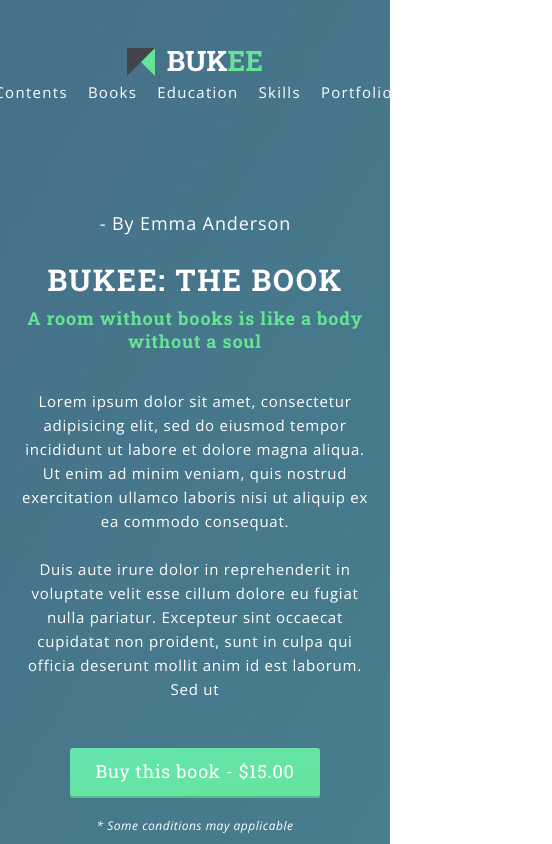
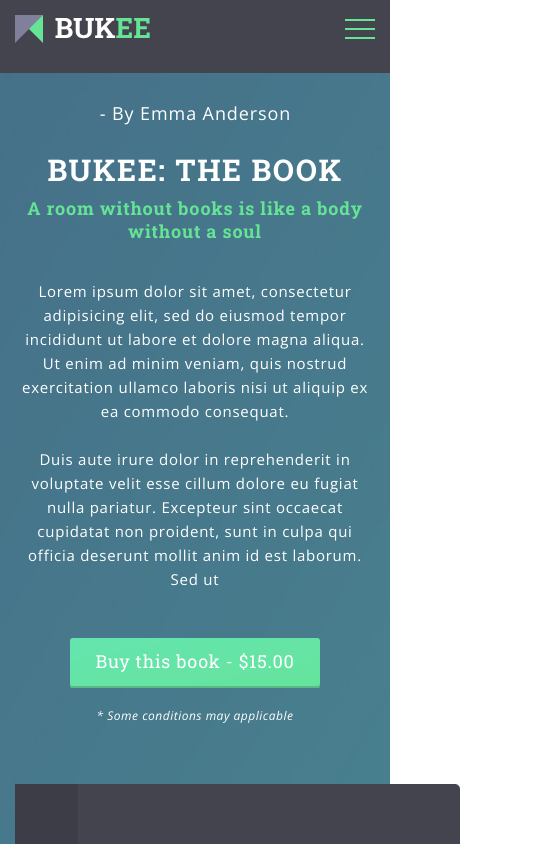
Before and after one commit to Slaers-aka/Bukee, a website: page src/views/index.html in a window 390 px wide. Shown: the top 844 px of the page, 552 px wide, since content can reach past the window. Drawn offline with nearby package versions, Linux system fonts and the light colour scheme; files that its build step writes are made by us from their sources; files whose address does not match are found by name.

Commit message:
Beta 2.1 - Burger Menu

```diff
--- a/src/styles/main.scss
+++ b/src/styles/main.scss
@@ -17,6 +17,11 @@ body {
     font-family: 'Roboto Slab', serif;
     font-size: 15px;
     line-height: 24px;
+    @media(max-width: 750px) {
+        &.lock {
+            overflow: hidden;
+        }
+    }
 }
 h1, h2, h3, h4, p {
     padding: 0;
@@ -37,6 +42,13 @@ h3 {
     background-size: cover;
     color: $light-color;
     padding-bottom: 160px;
+    @media(max-width: 750px) {
+        padding-top: 100px;
+        padding-bottom: 100px;
+    }
+    @media(max-width: 480px) {
+        padding-bottom: 70px;
+    }
 }
 .page {
     padding-top: 161px;
@@ -45,6 +57,10 @@ h3 {
     @media(max-width: 1020px) {
         padding-top: 120px;
         padding-bottom: 120px;
+    }
+    @media(max-width: 750px) {
+        padding-top: 70px;
+        padding-bottom: 70px;
     }
     @media(max-width: 480px) {
         padding-top: 50px;
@@ -129,6 +145,9 @@ h3 {
     &-author {
         padding-top: 220px;
         padding-bottom: 134px;
+        @media(max-width: 750px) {
+            padding-bottom: 20px;
+        }
     }
 }
 .header {
@@ -138,23 +157,109 @@ h3 {
     max-width: 1170px;
     margin: 0 auto;
     padding: 48px 15px 177px 15px;
+    position: relative;
     @media(max-width: 1020px) {
         padding: 48px 15px 100px 15px;
     }
     @media(max-width: 920px) {
         flex-direction: column;
     }
+    @media(max-width: 750px) {
+        box-sizing: border-box;
+        flex-direction: row;
+        position: fixed;
+        width: 100%;
+        top: 0;
+        left: 0;
+        z-index: 50;
+        //------
+        padding-top: 15px;
+        padding-bottom: 15px;
+        //------------------------
+        &::before {
+            content: '';
+            position: absolute;
+            top: 0;
+            left: 0;
+            width: 100%;
+            height: 100%;
+            z-index: 3;
+            background-color: $bg-dark-color;
+        }
+    }
+    @media(max-width: 480px) {
+        padding-bottom: 30px;
+    }
     &__logo {
         display: block;
         width: 137px;
         height: 28px;
         background-image: url(../img/svg/logo.svg);
+        background-repeat: no-repeat;
+        background-size: cover;
+        @media(max-width: 750px) {
+            background-image: url(../img/svg/logo-footer.svg);
+            z-index: 5;
+        }
+    }
+    &__burger {
+        display: none;
+        @media(max-width: 750px) {
+            display: block;
+            position: relative;
+            width: 30px;
+            height: 20px;
+            z-index: 5;
+            @mixin burger_line {
+                content: '';
+                background-color: $accent-color;
+                position: absolute;
+                width: 100%;
+                height: 2px;
+                left: 0;
+                transition: all 0.4s ease 0s;
+            }
+            &::before {
+                @include burger_line();
+                top: 0;
+            }
+            &::after {
+                @include burger_line();
+                bottom: 0;
+            }
+            & span {
+                @include burger_line();
+                top: 9px;
+            }
+            // & + .header-active {
+            //     &::before {
+            //         transform: rotate(45deg);
+            //     }
+            //     &::after {
+            //         transform: rotate(-45deg);
+            //     }
+            // }
+        }
+    }
+    &__burger.header-active {
+        &::before {
+            transform: rotate(45deg);
+            top: 9px;
+        }
+        &::after {
+            transform: rotate(-45deg);
+            bottom: 9px;
+        }
+        span {
+            transform: scale(0);
+        }
     }
     &-list {
         list-style-type: none;
         display: flex;
         justify-content: flex-end;
         font-family: 'Open Sans', serif;
+        transition: all 0.4s ease 0s;
         &__item {
             margin-left: 20px;
             padding-top: 4px;
@@ -164,6 +269,10 @@ h3 {
             &:hover {
                 border-bottom: 3px solid $accent-color;
             }
+            @media(max-width: 750px) {
+                max-width: 70px;
+                margin-bottom: 10px;
+            }
         }
         &__item.active {
             border-bottom: 3px solid $accent-color;
@@ -172,6 +281,26 @@ h3 {
             color: $light-color;
             text-decoration: none;
             letter-spacing: 1.3px;
+            @media(max-width: 750px) {
+                font-size: 24px;
+            }
+        }
+        @media(max-width: 750px) {
+            justify-content: flex-start;
+            flex-direction: column;
+            position: fixed;
+            overflow: auto;
+
+            top: -110%;
+            left: 0;
+            width: 100%;
+            height: 100%;
+            z-index: 2;
+            padding-top: 80px;
+            background-color: $gray-color;
+        }
+        &.header-active {
+            top: 0;
         }
     }
 }
@@ -242,6 +371,9 @@ h3 {
         margin-bottom: 24px;
         letter-spacing: 0.75px;
         max-width: 573px;
+        @media(max-width: 1020px) {
+            margin: 0 auto 24px;
+        }
     }
     &__btn {
         display: block;
@@ -258,7 +390,7 @@ h3 {
         margin-bottom: 14px;
         box-shadow: 0 -2px #adedbb inset;
         @media(max-width: 850px) {
-            margin: 47px auto;
+            margin: 47px auto 14px;
         }
     }
     &__btn--main {
@@ -411,6 +543,8 @@ h3 {
     gap: 6%;
     @media(max-width: 750px) {
         flex-direction: column;
+        margin-top: 60px;
+        gap: 0;
     }
     p {
         font-family: 'Open Sans', serif;
@@ -447,7 +581,6 @@ h3 {
     }
     h3 {
         letter-spacing: 1.2px;
-        // margin-bottom: 20px;
     }
     &-text {
         flex-basis: calc(100% - 690px);
@@ -570,6 +703,11 @@ h3 {
         flex-direction: column;
         margin-bottom: 50px;
     }
+    @media(max-width: 750px) {
+        margin-top: 50px;
+        margin-bottom: 20px;
+        gap: 0;
+    }
     &-item {
         width: 316px;
         &__book {
@@ -669,6 +807,10 @@ h3 {
         max-width: 600px;
         margin: 85px auto 0;
     }
+    @media(max-width: 750px) {
+        margin-top: 45px;
+        gap: 10px;
+    }
     &-item {
         flex-basis: 32%;
         @media(max-width: 900px) {
@@ -707,10 +849,6 @@ h3 {
             color: $accent-color;
             text-decoration: none;
         }
-        // span {
-        //     display: block;
-        //     margin: 0 1px;
-        // }
     }
     &__desc {
         font-family: 'Open Sans', serif;
@@ -722,6 +860,9 @@ h3 {
         margin: 83px auto 0;
         padding: 13px 20px;
         max-width: 225px;
+        @media(max-width: 750px) {
+            margin-top: 25px;
+        }
     }
 }
 .block-letter {
@@ -768,6 +909,10 @@ h3 {
         @media(max-width: 1020px) {
             max-width: 500px;
         }
+        @media(max-width: 580px) {
+            // max-width: 420px;
+            max-width: 90%;
+        }
         &:focus {
             outline: none;
         }
@@ -793,6 +938,13 @@ h3 {
             max-width: 500px;
             margin: 21px auto 0;
         }
+        @media(max-width: 580px) {
+            // max-width: 420px;
+            max-width: 90%;
+        }
+        @media(max-width: 420px) {
+
+        }
         &:focus {
             outline: none;
         }
@@ -803,6 +955,10 @@ h3 {
     background-color: $bg-dark-color;
     padding-top: 160px;
     padding-bottom: 162px;
+    @media(max-width: 1020px) {
+        padding-top: 80px;
+        padding-bottom: 80px;
+    }
 }
 .block-footer {
     display: flex;
@@ -810,7 +966,6 @@ h3 {
     align-items: flex-start;
     &-item {
         flex-basis: 25%;
-        // margin-right: 130px;
         &--about {
             flex-basis: 31%;
         }
--- a/src/views/index.html
+++ b/src/views/index.html
@@ -32,7 +32,11 @@
         <div class="page-main">
             <header>
                 <div class="header">
+                    <!-- <div class="wrap"> -->
                         <a href="#" class="header__logo"></a>
+                        <div class="header__burger">
+                            <span></span>
+                        </div>
                         <ul class="header-list">
                             <li class="header-list__item active"><a href="#" class="header-list__link">Home</a></li>
                             <li class="header-list__item"><a href="#" class="header-list__link">About</a></li>
@@ -44,6 +48,7 @@
                             <li class="header-list__item"><a href="#" class="header-list__link">Clients</a></li>
                             <li class="header-list__item"><a href="#" class="header-list__link">Contact</a></li>
                         </ul>
+                    <!-- </div> -->
                 </div>
             </header>
             <div class="wrap">
@@ -381,6 +386,10 @@
                     dots: true,
                     arrows: false,
                 });
+                $('.header__burger').click(function(event) {
+                    $('.header__burger,.header-list').toggleClass('header-active');
+                    $('body').toggleClass('lock');
+                });
             });
             $("#nextContents").click(function(){
                 $("#nextContentsList").fadeIn();
```
Lines whose indentation alone changed are shown as unchanged.
